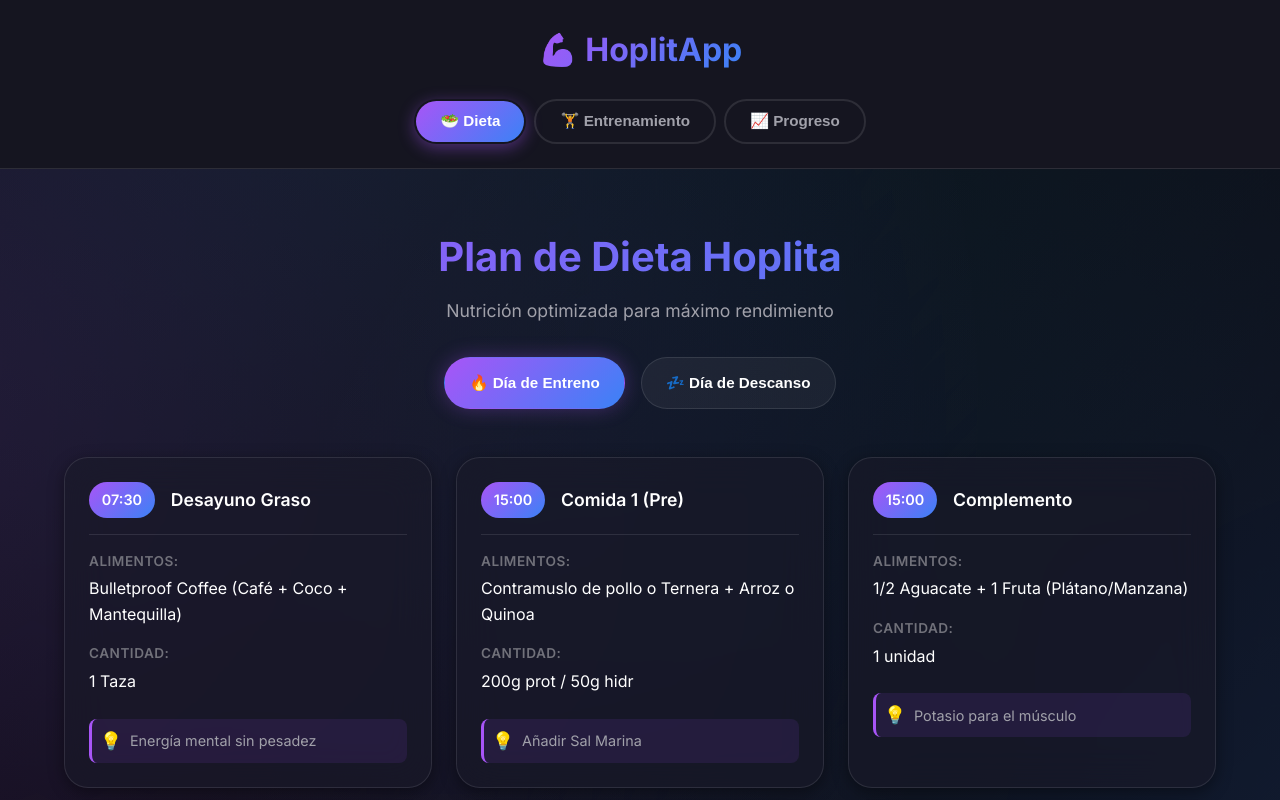
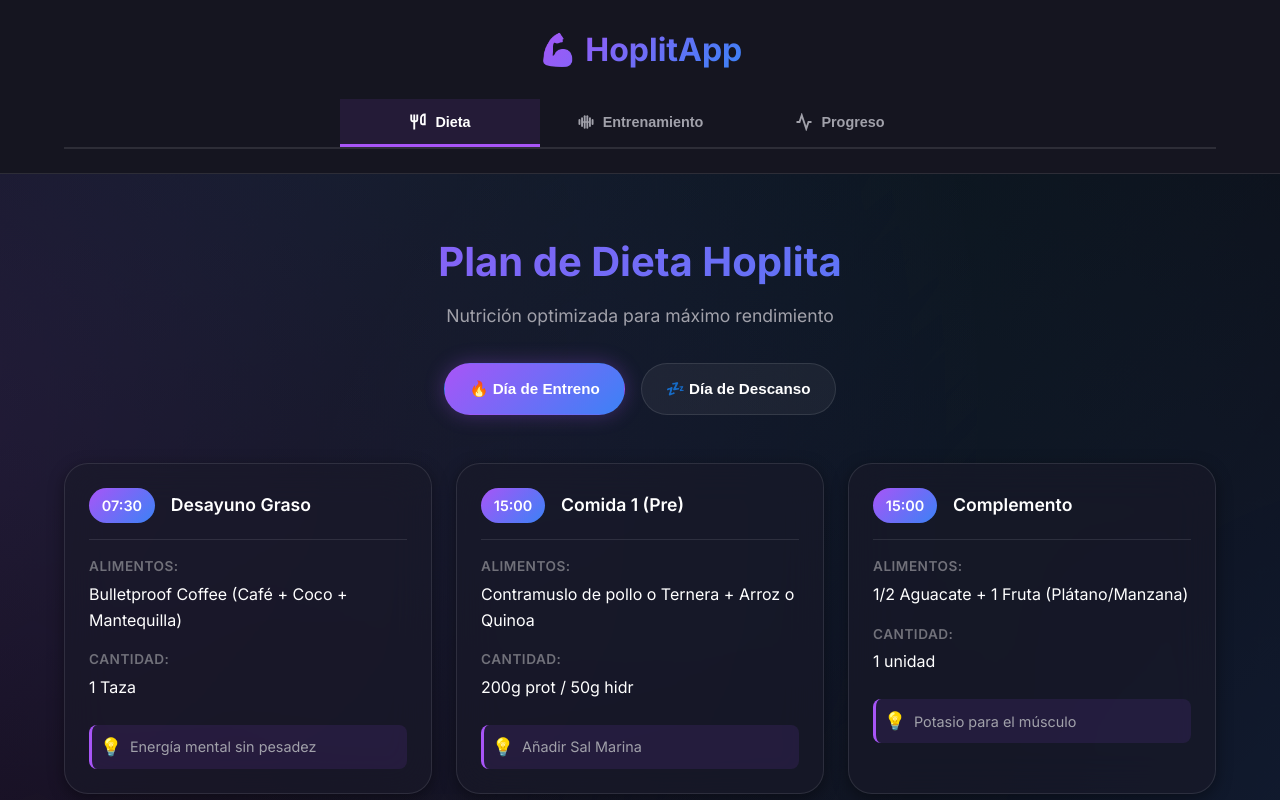
Before and after one commit to dga80/hoplitApp, a React (Vite) app: page / in a window 1280 px wide. Shown: the top 800 px of the page. Built offline with nearby package versions, Linux system fonts and the light colour scheme.

Commit message:
feat: implement initial training program view with exercise tracking, weight logging, and application styling.

```diff
--- a/src/App.css
+++ b/src/App.css
@@ -32,49 +32,45 @@
 
 .app-nav {
     display: flex;
-    gap: var(--spacing-xs);
+    gap: 0;
     justify-content: center;
-    flex-wrap: wrap;
+    border-bottom: 2px solid rgba(255, 255, 255, 0.1);
 }
 
 .nav-btn {
-    padding: 0.7rem 1.5rem;
+    flex: 1;
+    max-width: 200px;
+    padding: 0.85rem 1rem;
     background: transparent;
-    border: 2px solid rgba(255, 255, 255, 0.1);
-    border-radius: var(--radius-full);
+    border: none;
+    border-bottom: 3px solid transparent;
     color: var(--text-secondary);
     font-weight: 600;
-    font-size: 0.95rem;
+    font-size: 0.9rem;
     cursor: pointer;
     transition: all var(--transition-base);
     position: relative;
-    overflow: hidden;
+    display: flex;
+    align-items: center;
+    justify-content: center;
+    gap: 0.5rem;
 }
 
-.nav-btn::before {
-    content: '';
-    position: absolute;
-    inset: 0;
-    background: var(--gradient-primary);
-    opacity: 0;
-    transition: opacity var(--transition-base);
-    z-index: -1;
+.nav-icon {
+    width: 18px;
+    height: 18px;
+    stroke-width: 2.5;
 }
 
 .nav-btn:hover {
-    border-color: rgba(168, 85, 247, 0.4);
     color: var(--text-primary);
-    transform: translateY(-2px);
+    background: rgba(168, 85, 247, 0.05);
 }
 
 .nav-btn.active {
-    border-color: transparent;
     color: white;
-    box-shadow: 0 4px 16px rgba(168, 85, 247, 0.4);
-}
-
-.nav-btn.active::before {
-    opacity: 1;
+    border-bottom-color: #a855f7;
+    background: rgba(168, 85, 247, 0.1);
 }
 
 .app-main {
@@ -102,10 +98,18 @@
 
     .nav-btn {
         flex: 1;
-        min-width: 100px;
+        min-width: 80px;
+        padding: 0.75rem 0.5rem;
+        font-size: 0.85rem;
+    }
+
+    .nav-icon {
+        width: 16px;
+        height: 16px;
     }
 
     .header-content {
         padding: var(--spacing-sm);
+        gap: var(--spacing-sm);
     }
 }
--- a/src/App.jsx
+++ b/src/App.jsx
@@ -19,19 +19,37 @@ function App() {
                             className={`nav-btn ${activeView === 'diet' ? 'active' : ''}`}
                             onClick={() => setActiveView('diet')}
                         >
-                            🥗 Dieta
+                            <svg className="nav-icon" viewBox="0 0 24 24" fill="none" stroke="currentColor" strokeWidth="2">
+                                <path d="M3 2v7c0 1.1.9 2 2 2h4a2 2 0 002-2V2M7 2v20M21 15V2v0a5 5 0 00-5 5v6c0 1.1.9 2 2 2h3z" />
+                            </svg>
+                            Dieta
                         </button>
                         <button
                             className={`nav-btn ${activeView === 'training' ? 'active' : ''}`}
                             onClick={() => setActiveView('training')}
                         >
-                            🏋️ Entrenamiento
+                            <svg className="nav-icon" viewBox="0 0 24 24" fill="currentColor" stroke="none">
+                                {/* Handle */}
+                                <rect x="8" y="11" width="8" height="2" rx="0.5" />
+                                {/* Left Plates */}
+                                <rect x="9" y="3" width="2.5" height="18" rx="1.25" />
+                                <rect x="5.5" y="5.5" width="2.5" height="13" rx="1.25" />
+                                <rect x="2" y="8" width="2.5" height="8" rx="1.25" />
+                                {/* Right Plates */}
+                                <rect x="12.5" y="3" width="2.5" height="18" rx="1.25" />
+                                <rect x="16" y="5.5" width="2.5" height="13" rx="1.25" />
+                                <rect x="19.5" y="8" width="2.5" height="8" rx="1.25" />
+                            </svg>
+                            Entrenamiento
                         </button>
                         <button
                             className={`nav-btn ${activeView === 'progress' ? 'active' : ''}`}
                             onClick={() => setActiveView('progress')}
                         >
-                            📈 Progreso
+                            <svg className="nav-icon" viewBox="0 0 24 24" fill="none" stroke="currentColor" strokeWidth="2">
+                                <polyline points="22 12 18 12 15 21 9 3 6 12 2 12" />
+                            </svg>
+                            Progreso
                         </button>
                     </nav>
                 </div>
--- a/src/components/TrainingView.jsx
+++ b/src/components/TrainingView.jsx
@@ -41,19 +41,19 @@ export default function TrainingView() {
                         className={`btn btn-secondary ${activeDay === 'monday' ? 'active' : ''}`}
                         onClick={() => setActiveDay('monday')}
                     >
-                        LUN - Empuje
+                        Día 1 - Empuje
                     </button>
                     <button
                         className={`btn btn-secondary ${activeDay === 'wednesday' ? 'active' : ''}`}
                         onClick={() => setActiveDay('wednesday')}
                     >
-                        MIÉ - Tirón
+                        Día 2 - Tirón
                     </button>
                     <button
                         className={`btn btn-secondary ${activeDay === 'friday' ? 'active' : ''}`}
                         onClick={() => setActiveDay('friday')}
                     >
-                        VIE - Híbrido
+                        Día 3 - Híbrido
                     </button>
                 </div>
             </div>
```
